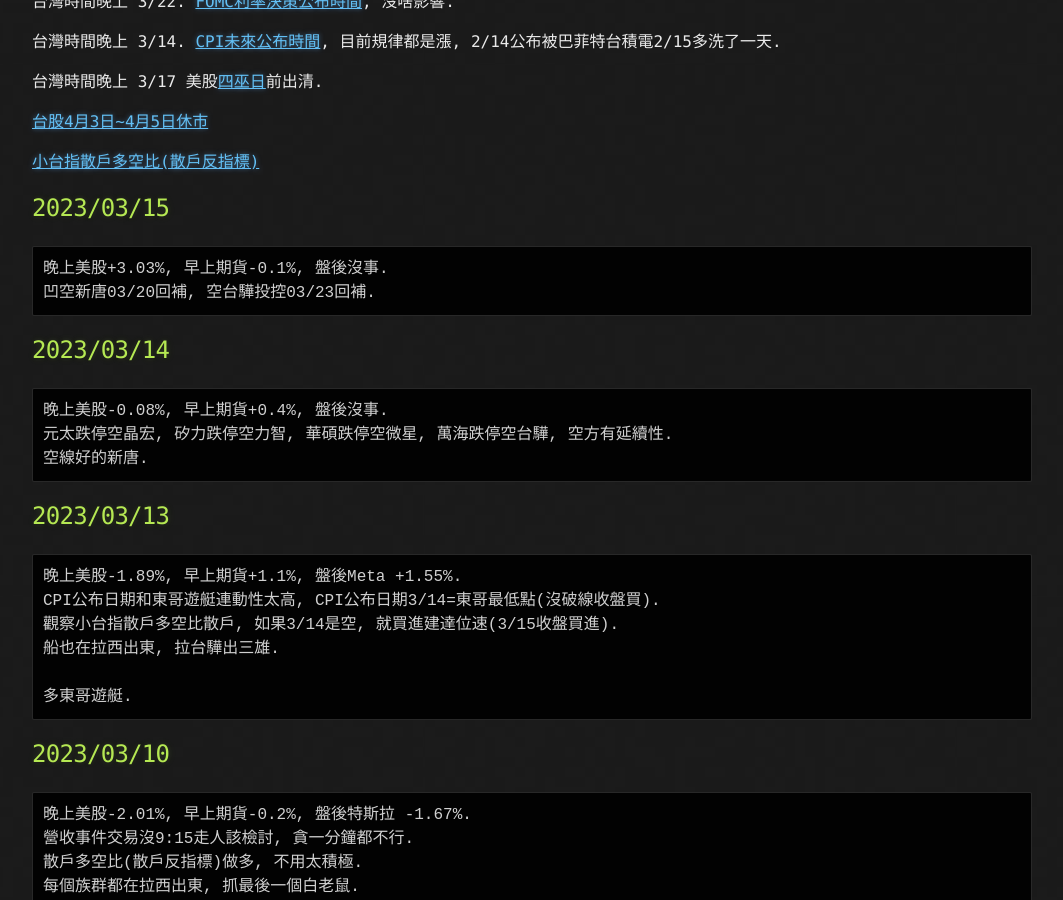
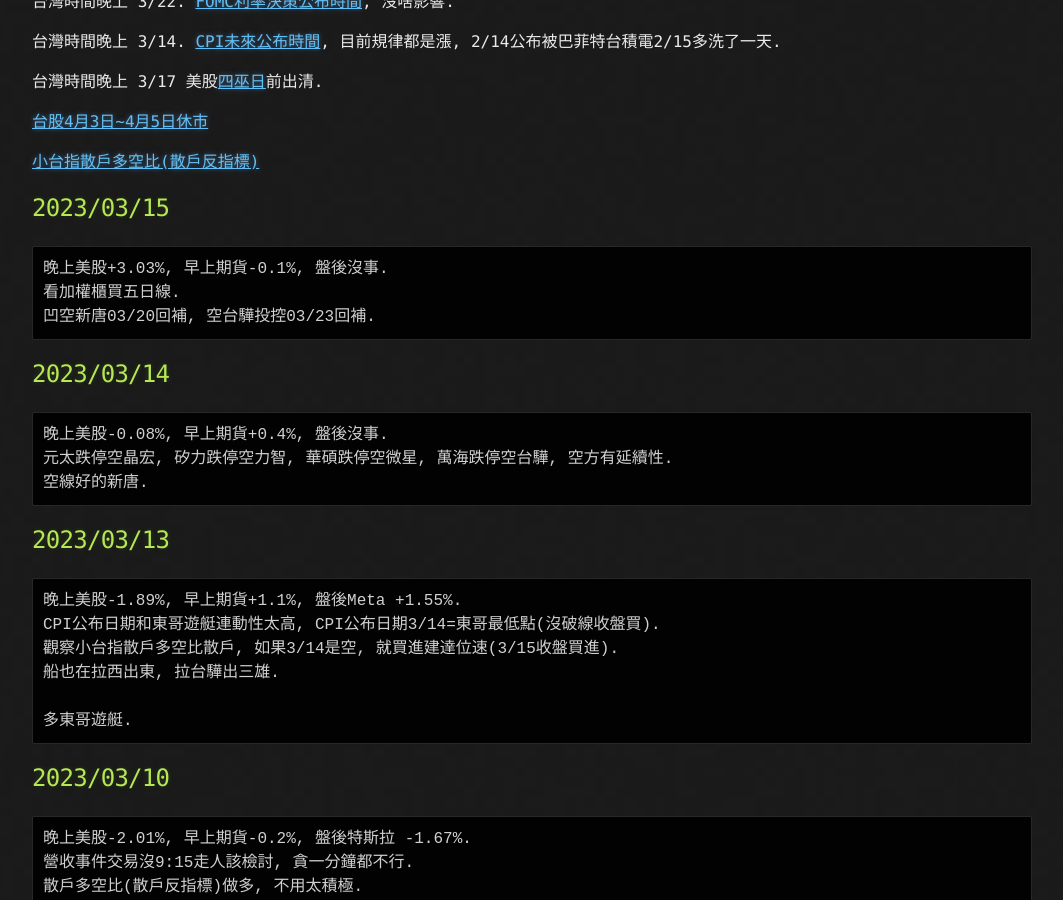
Before and after one commit to lepg5487/Stock_God, a Jekyll site: the page built from index.md, in a window 1280 px wide and 900 px high, scrolled down 468 px. Shown: the whole window, without its empty margins (108-1171 px from the left). Built offline with Jekyll 4.4.1, drawn with Linux system fonts in a browser that asks for light colours; our own code applies the rules of GitHub Pages for plain Markdown files.

Commit message:
Update index.md

````diff
--- a/index.md
+++ b/index.md
@@ -25,6 +25,7 @@
 ## 2023/03/15
 ```
 晚上美股+3.03%, 早上期貨-0.1%, 盤後沒事.
+看加權櫃買五日線.
 凹空新唐03/20回補, 空台驊投控03/23回補.
 ```
 
````
